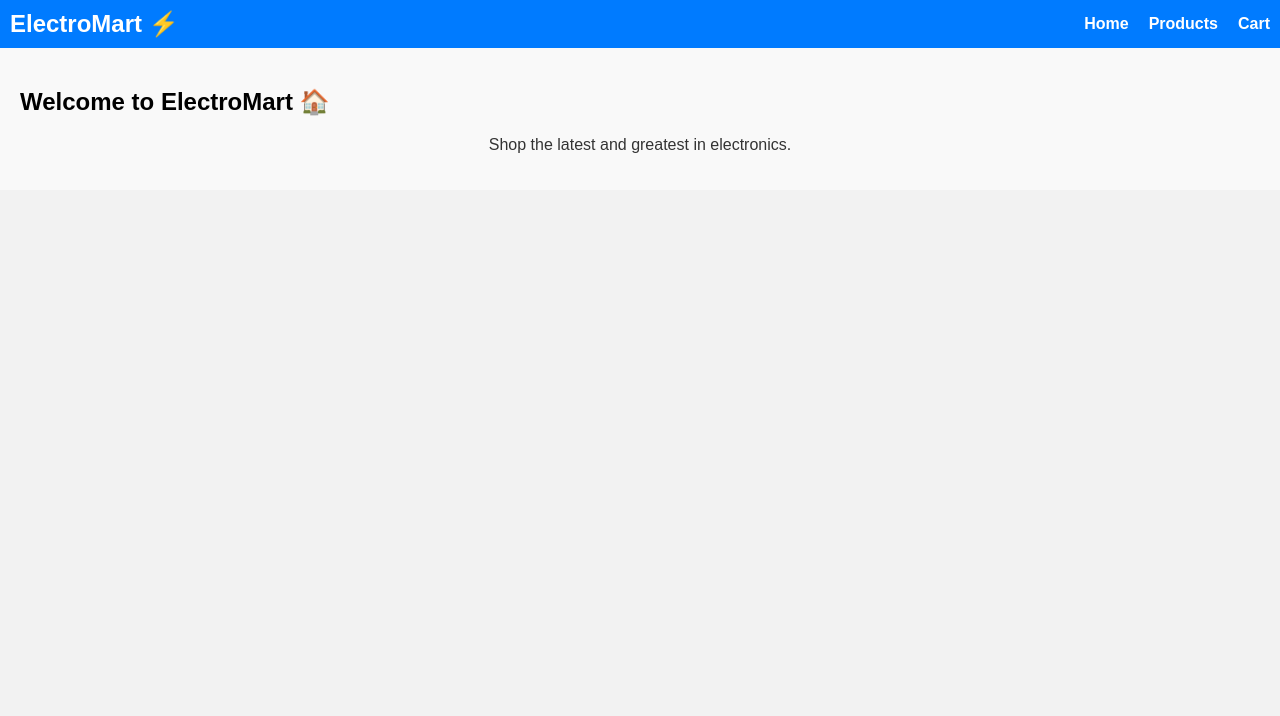
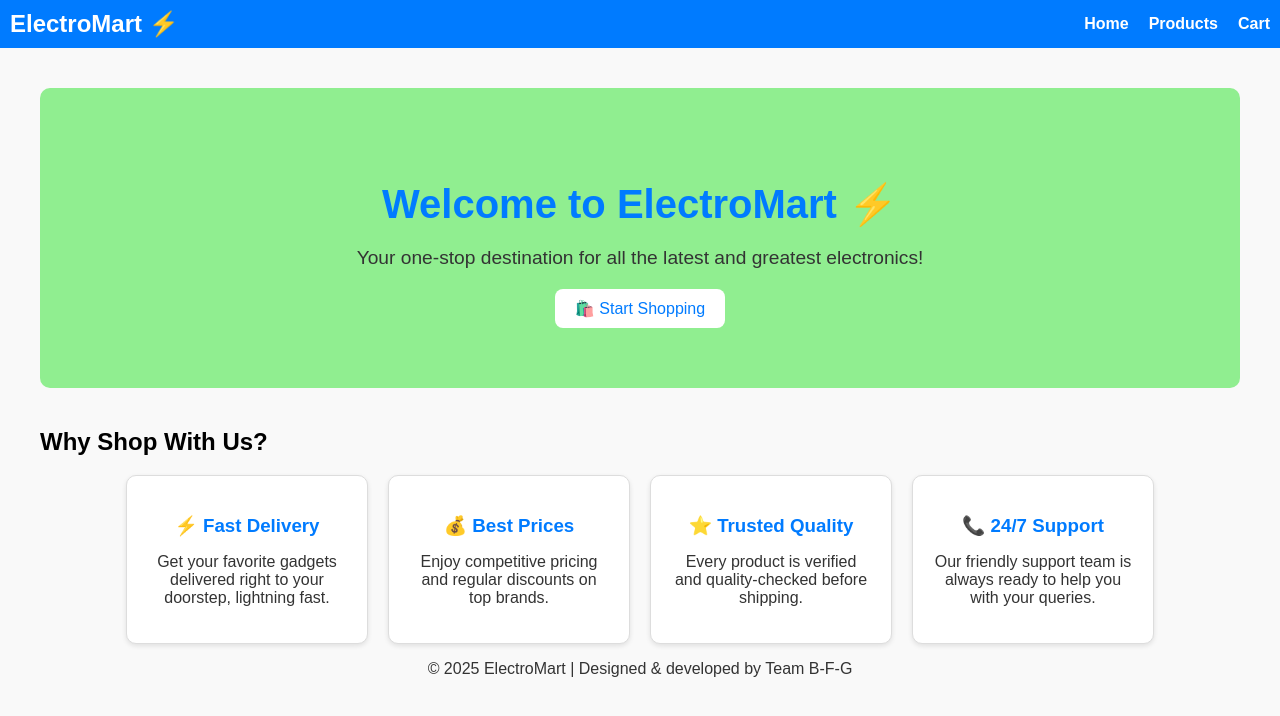
Before and after one commit to Team524342/Electro-E-commers, a React (Create React App) app in the folder frontend/: page / in a window 1280 px wide. Shown: the top 716 px of the page. Built offline with nearby package versions, Linux system fonts and the light colour scheme; the HTML template or start-up script is replaced by a standard one.

Commit message:
well minting code

```diff
--- a/frontend/src/App.css
+++ b/frontend/src/App.css
@@ -298,3 +298,81 @@ p {
   gap: 10px;
   margin-top: 8px;
 }
+
+.home-container {
+  font-family: Arial, sans-serif;
+  background-color: #f9f9f9;
+  padding: 20px;
+}
+
+.hero {
+  text-align: center;
+  background-color: lightgreen;
+  color: white;
+  padding: 60px 20px;
+  border-radius: 10px;
+}
+
+.hero h1 {
+  font-size: 2.5em;
+  margin-bottom: 10px;
+}
+
+.hero p {
+  font-size: 1.2em;
+}
+
+.shop-btn {
+  background-color: white;
+  color: #007bff;
+  border: none;
+  padding: 10px 20px;
+  border-radius: 8px;
+  font-size: 1em;
+  cursor: pointer;
+  transition: 0.3s;
+}
+
+.shop-btn:hover {
+  background-color: #0056b3;
+  color: white;
+}
+
+.about {
+  margin: 40px auto;
+  max-width: 800px;
+  text-align: center;
+}
+
+.features {
+  margin-top: 40px;
+}
+
+.features-list {
+  display: flex;
+  flex-wrap: wrap;
+  justify-content: center;
+  gap: 20px;
+}
+
+.feature-item {
+  background-color: white;
+  border: 1px solid #ddd;
+  border-radius: 10px;
+  padding: 20px;
+  width: 200px;
+  text-align: center;
+  box-shadow: 0 2px 5px rgba(0,0,0,0.1);
+}
+
+.feature-item h3 {
+  color: #007bff;
+  margin-bottom: 10px;
+}
+.footer-container{
+  max-width: 1100px;
+  margin: 0 auto;
+  padding: 0 16px;
+  text-align: center;
+  font-size: 14px;
+}
--- a/frontend/src/App.js
+++ b/frontend/src/App.js
@@ -1,9 +1,14 @@
+import React from "react";
 import { BrowserRouter as Router, Routes, Route, Link } from "react-router-dom";
 import Home from "./pages/Home";
+import { CartProvider } from "./context/CartContext";
+//import { CartProvider } from "./CartContext";
 import Products from "./pages/Products";
+import Checkout from "./pages/checkout";
+import OrderConfirmation from "./pages/OrderConfirmation";
 import Cart from "./pages/Cart";
-import { CartProvider } from "./context/CartContext";
-import Checkout from "./pages/checkout";
+import Orders from "./pages/Orders";
+
 import "./App.css";
 
 function App() {
@@ -26,6 +31,9 @@ function App() {
               <Route path="/products" element={<Products />} />
               <Route path="/cart" element={<Cart />} />
               <Route path="/checkout" element={<Checkout />} />
+              <Route path="/order-confirmation" element={<OrderConfirmation />} />
+              <Route path="/orders" element={<Orders />} />
+
             </Routes>
           </div>
         </div>
--- a/frontend/src/pages/OrderConfirmation.jsx
+++ b/frontend/src/pages/OrderConfirmation.jsx
@@ -1,17 +1,37 @@
 import React from "react";
-import { useNavigate, useLocation } from "react-router-dom";
+import { useLocation, useNavigate } from "react-router-dom";
 
 function OrderConfirmation() {
+  const { state } = useLocation();
   const navigate = useNavigate();
-  const { state } = useLocation();
-  const orderId = state?.orderId;
+
+  const order = state?.order;
+
+  if (!order) {
+    return (
+      <div>
+        <p>No order found. Go back to the products page.</p>
+        <button onClick={() => navigate("/products")}>Back to Shop</button>
+      </div>
+    );
+  }
 
   return (
-    <div className="confirm-container">
+    <div className="order-confirmation">
       <h2>✅ Order Confirmed!</h2>
-      <p>Thank you for shopping with ElectroMart!</p>
-      {orderId && <p>Your order number: <strong>{orderId}</strong></p>}
-      <button onClick={() => navigate("/orders")}>Track My Orders</button>
+      <p>Order ID: <strong>{order.id}</strong></p>
+      <p>Date: {order.date}</p>
+      <p>Status: {order.status}</p>
+      <h3>Items:</h3>
+      <ul>
+        {order.items.map((item) => (
+          <li key={item.id}>
+            {item.name} – ₹{item.price}
+          </li>
+        ))}
+      </ul>
+      <h3>Total: ₹{order.total}</h3>
+      <button onClick={() => navigate("/products")}>Continue Shopping</button>
     </div>
   );
 }
--- a/frontend/src/pages/Orders.jsx
+++ b/frontend/src/pages/Orders.jsx
@@ -1,27 +1,51 @@
-import React, { useContext } from "react";
-import { CartContext } from "../context/CartContext";
+import React, { useEffect, useState } from "react";
 
-function Orders() {
-  const { orders } = useContext(CartContext);
+const Orders = () => {
+  const [orders, setOrders] = useState([]);
 
-  if (!orders || orders.length === 0)
-    return <h2 style={{ textAlign: "center" }}>You have no orders yet.</h2>;
+  useEffect(() => {
+    const savedOrders = JSON.parse(localStorage.getItem("orders")) || [];
+    setOrders(savedOrders);
+  }, []);
 
   return (
-    <div className="orders-container">
+    <div style={{ padding: "20px" }}>
       <h2>📦 My Orders</h2>
-      {orders.map((order) => (
-        <div key={order.id} className="order-item">
-          <p>
-            <strong>Order #{order.id}</strong> — {order.status}
-          </p>
-          <p>Date: {order.date}</p>
-          <p>Items: {order.items.map((i) => i.name).join(", ")}</p>
-          <p>Total: ₹{order.total}</p>
+
+      {orders.length === 0 ? (
+        <p>You have no previous orders.</p>
+      ) : (
+        <div>
+          {orders.map((order) => (
+            <div
+              key={order.id}
+              style={{
+                background: "#fff",
+                marginBottom: "15px",
+                padding: "15px",
+                borderRadius: "10px",
+                boxShadow: "0 2px 5px rgba(0,0,0,0.1)"
+              }}
+            >
+              <h3>Order #{order.id}</h3>
+              <p><strong>Date:</strong> {order.date}</p>
+              <p><strong>Total:</strong> ${order.total}</p>
+              <p><strong>Status:</strong> {order.status}</p>
+
+              <h4>Items:</h4>
+              <ul>
+                {order.items.map((item) => (
+                  <li key={item.id}>
+                    {item.name} - ${item.price}
+                  </li>
+                ))}
+              </ul>
+            </div>
+          ))}
         </div>
-      ))}
+      )}
     </div>
   );
-}
+};
 
 export default Orders;
--- a/frontend/src/pages/checkout.jsx
+++ b/frontend/src/pages/checkout.jsx
@@ -1,30 +1,17 @@
 import React, { useContext, useState } from "react";
+import { useNavigate } from "react-router-dom";
 import { CartContext } from "../CartContext";
 
 function Checkout() {
+  const navigate = useNavigate();
   const { cart } = useContext(CartContext) || { cart: [] };
   const [name, setName] = useState("");
   const [address, setAddress] = useState("");
   const [paymentMethod, setPaymentMethod] = useState("cod");
-	const [orderPlaced, setOrderPlaced] = useState(false);
 
   const total = (cart || []).reduce((sum, item) => sum + (item.price || 0), 0);
 
-	const handleSubmit = (e) => {
-		e.preventDefault();
-
-		if (!name || !address) {
-			alert("Please fill in all the details.");
-			return;
-		}
-
-		setOrderPlaced(true);
-	};
-
-	if (!cart || cart.length === 0) {
-		return <p>Your cart is empty. Add items before checkout!</p>;
-	}
-
+  // Load Razorpay script dynamically
   const loadScript = (src) => {
     return new Promise((resolve) => {
       const script = document.createElement("script");
@@ -36,6 +23,25 @@ function Checkout() {
   };
 
   const handlePayment = async () => {
+    if (!name || !address) {
+      alert("Please fill in all details before payment.");
+      return;
+    }
+
+    if (paymentMethod === "cod") {
+      // For Cash on Delivery, directly navigate
+      const orderData = {
+        id: Date.now(),
+        items: cart,
+        total,
+        date: new Date().toLocaleString(),
+        status: "Confirmed (Cash on Delivery)",
+      };
+      navigate("/order-confirmation", { state: { order: orderData } });
+      return;
+    }
+
+    // For Online payment using Razorpay
     const res = await loadScript("https://checkout.razorpay.com/v1/checkout.js");
     if (!res) {
       alert("Razorpay SDK failed to load. Are you online?");
@@ -50,7 +56,7 @@ function Checkout() {
       });
 
       const data = await result.json();
-			if (!data.order_id) return alert("Something went wrong");
+      if (!data.order_id) return alert("Something went wrong while creating the order.");
 
       const options = {
         key: data.key,
@@ -59,9 +65,20 @@ function Checkout() {
         name: "Electro E-Commerce",
         description: "Payment for Order",
         order_id: data.order_id,
-				handler: async function (response) {
+        handler: function (response) {
           alert(`Payment Successful! Payment ID: ${response.razorpay_payment_id}`);
-					// TODO: verify payment via backend here
+
+          // Create orderData after successful payment
+          const orderData = {
+            id: Date.now(),
+            items: cart,
+            total,
+            date: new Date().toLocaleString(),
+            status: "Paid (Online)",
+            paymentId: response.razorpay_payment_id,
+          };
+
+          navigate("/order-confirmation", { state: { order: orderData } });
         },
         prefill: {
           name: name || "",
@@ -79,12 +96,14 @@ function Checkout() {
     }
   };
 
+  if (!cart || cart.length === 0) {
+    return <p>Your cart is empty. Add items before checkout!</p>;
+  }
+
   return (
     <div>
       <h2>Checkout 💳</h2>
-
-			{!orderPlaced ? (
-				<form onSubmit={handleSubmit} className="checkout-form">
+      <form className="checkout-form">
         <h3>Order Summary</h3>
         <ul>
           {cart.map((item) => (
@@ -130,18 +149,6 @@ function Checkout() {
           Place Order
         </button>
       </form>
-			) : (
-				<div className="order-success">
-					<h3>✅ Order Placed Successfully!</h3>
-					<p>Thank you, {name}. Your order will be delivered soon to:</p>
-					<p>
-						<strong>{address}</strong>
-					</p>
-					<p>
-						Payment Method: {paymentMethod === "cod" ? "Cash on Delivery" : "Online Payment"}
-					</p>
-				</div>
-			)}
     </div>
   );
 }
--- a/frontend/src/pages/home.jsx
+++ b/frontend/src/pages/home.jsx
@@ -1,8 +1,42 @@
+import React from "react";
+import { Link } from "react-router-dom";
+//import "./Home.css";
+
 function Home() {
   return (
-    <div>
-      <h2>Welcome to ElectroMart 🏠</h2>
-      <p>Shop the latest and greatest in electronics.</p>
+    <div className="home-container">
+      <section className="hero">
+        <h1>Welcome to ElectroMart ⚡</h1>
+        <p>Your one-stop destination for all the latest and greatest electronics!</p>
+        <Link to="/products">
+          <button className="shop-btn">🛍️ Start Shopping</button>
+        </Link>
+      </section>
+
+      <section className="features">
+        <h2>Why Shop With Us?</h2>
+        <div className="features-list">
+          <div className="feature-item">
+            <h3>⚡ Fast Delivery</h3>
+            <p>Get your favorite gadgets delivered right to your doorstep, lightning fast.</p>
+          </div>
+          <div className="feature-item">
+            <h3>💰 Best Prices</h3>
+            <p>Enjoy competitive pricing and regular discounts on top brands.</p>
+          </div>
+          <div className="feature-item">
+            <h3>⭐ Trusted Quality</h3>
+            <p>Every product is verified and quality-checked before shipping.</p>
+          </div>
+          <div className="feature-item">
+            <h3>📞 24/7 Support</h3>
+            <p>Our friendly support team is always ready to help you with your queries.</p>
+          </div>
+        </div>
+      </section>
+     <footer className="footer">
+        <p>© 2025 ElectroMart | Designed & developed by Team B-F-G</p>
+      </footer>
     </div>
   );
 }
```
Lines whose indentation alone changed are shown as unchanged.
